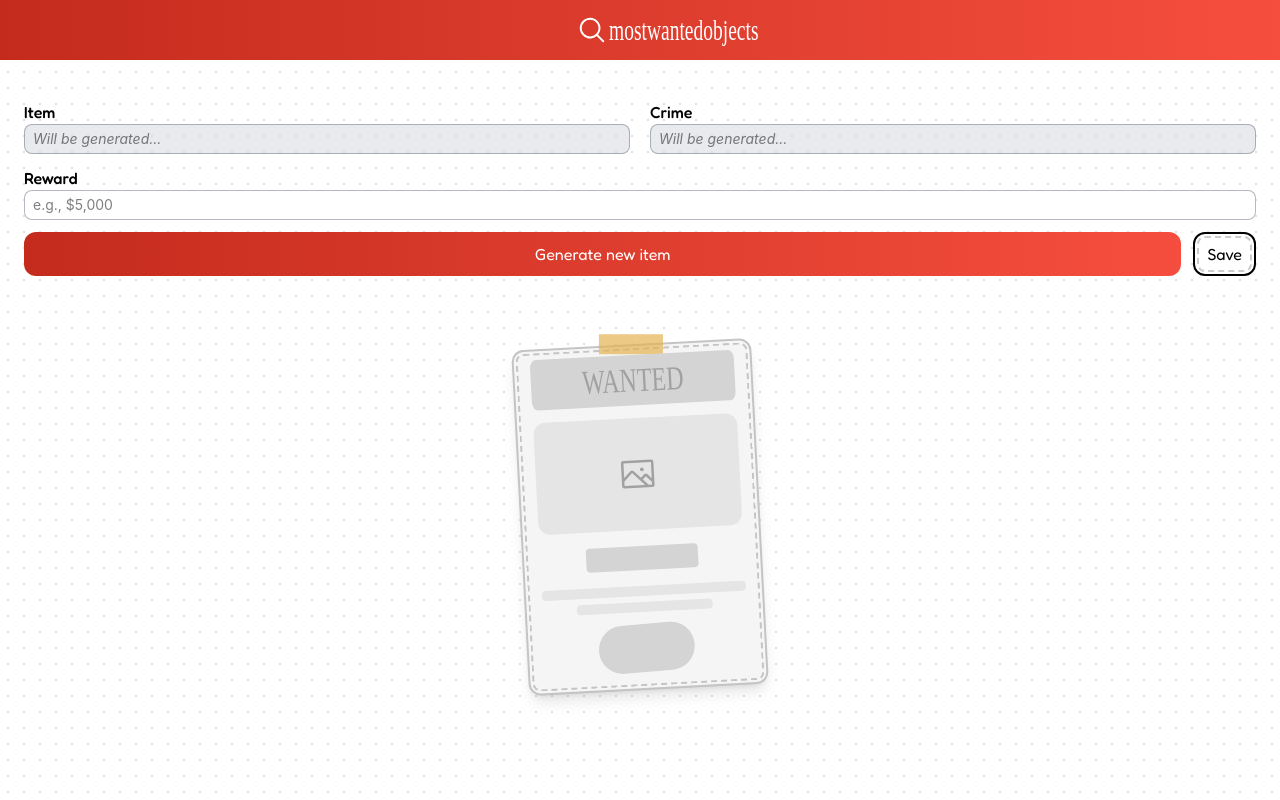
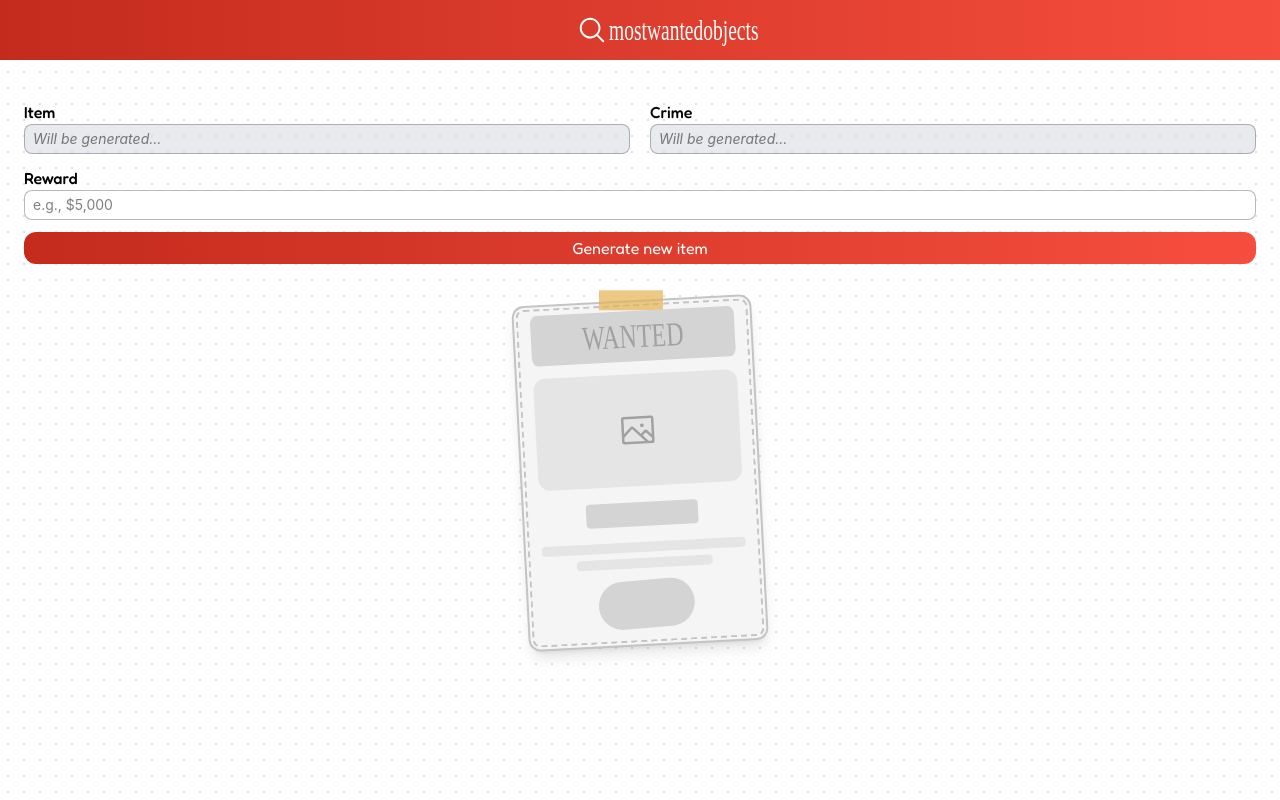
Before and after one commit to nataly-tuong/mostwantedobjects, a React (Vite) app: page / in a window 1280 px wide. Built offline with nearby package versions, Linux system fonts and the light colour scheme; no server answers; a web font is replaced by a local one.

Commit message:
removed save feature

```diff
--- a/src/components/Main.jsx
+++ b/src/components/Main.jsx
@@ -1,11 +1,8 @@
-import { useRef, useState, useEffect } from "react";
+import { useState, useEffect } from "react";
 import Poster from "./Poster.jsx";
-import { toPng } from "html-to-image";
 import { generateCrime } from "../crimes.js";
 
 export default function Main() {
-  const posterRef = useRef(null);
-
   const [reward, setReward] = useState("");
 
   const [suspect, setSuspect] = useState({
@@ -55,22 +52,6 @@ export default function Main() {
         setAllImages(objects);
       });
   }, []);
-
-  async function downloadImage() {
-    if (!posterRef.current) return;
-    try {
-      const dataUrl = await toPng(posterRef.current, {
-        pixelRatio: 2,
-        cacheBust: true,
-      });
-      const link = document.createElement("a");
-      link.download = `wanted-${(suspect.item || "suspect").toLowerCase().replace(/\s+/g, "-")}.png`;
-      link.href = dataUrl;
-      link.click();
-    } catch (err) {
-      console.error("Could not save image", err);
-    }
-  }
 
   return (
     <main className="px-6 flex flex-col gap-3">
@@ -128,19 +109,10 @@ export default function Main() {
             >
               Generate new item
             </button>
-            <button
-              type="button"
-              onClick={downloadImage}
-              className="flex-3 hover:bg-gray-300/50 cursor-pointer px-3 hover:opacity-80 rounded-xl font-fredoka  border-2 outline-2 outline-dashed outline-black/20 -outline-offset-6  text-black py-2 bg-white"
-            >
-              Save
-            </button>
           </div>
         </div>
       </form>
-      <div ref={posterRef} className="p-8">
-        <Poster suspect={suspect} />
-      </div>
+      <Poster suspect={suspect} />
     </main>
   );
 }
```
